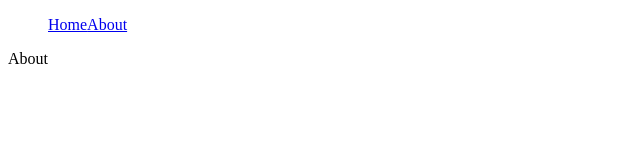
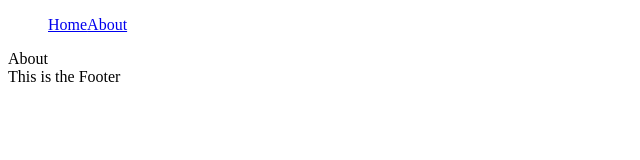
Before and after one commit to yeisondiseno/curso_NextJS_Platzi, a Next.js app: page /about in a window 1280 px wide. Shown: the top 160 px of the page, without its empty margins (0-640 px from the left). Built offline with nearby package versions, Linux system fonts and the light colour scheme.

Commit message:
Y.Montoya: app modifications and set Layout

```diff
--- /dev/null
+++ b/components/Layout/Layout.tsx
@@ -0,0 +1,17 @@
+import { FC } from 'react'
+// components
+import Navbar from '../Navbar/Navbar'
+
+const Layout: FC = ({ children }) => {
+	return (
+		<main>
+			<Navbar />
+			{children}
+			<footer>
+				This is the Footer
+			</footer>
+		</main>
+	)
+}
+
+export default Layout
--- /dev/null
+++ b/pages/_app.tsx
@@ -0,0 +1,26 @@
+import { AppProps } from 'next/app'
+// components
+import Layout from '../components/Layout/Layout'
+
+function MyApp({ Component, pageProps }: AppProps) {
+  // aquí se pueden inyectar los context, providers o layout
+  return (
+    <Layout >
+      <Component {...pageProps} />
+    </Layout>
+  )
+}
+
+// Only uncomment this method if you have blocking data requirements for
+// every single page in your application. This disables the ability to
+// perform automatic static optimization, causing every page in your app to
+// be server-side rendered.
+//
+// MyApp.getInitialProps = async (appContext) => {
+//   // calls page's `getInitialProps` and fills `appProps.pageProps`
+//   const appProps = await App.getInitialProps(appContext);
+//
+//   return { ...appProps }
+// }
+
+export default MyApp
--- a/pages/about.tsx
+++ b/pages/about.tsx
@@ -1,10 +1,8 @@
 // components
-import Navbar from "../components/Navbar/Navbar"
 
 const About = () => {
   return(
     <div>
-      <Navbar />
       About
     </div>
   )
--- a/pages/index.tsx
+++ b/pages/index.tsx
@@ -1,12 +1,11 @@
 import { useEffect, useState } from "react"
 // components
-import Navbar from "../components/Navbar/Navbar"
+
 
 const Home = () => {
   // data
   const [ productList, setProductList ] = useState<TProduct>([])
 
-  console.log('productList', productList)
   useEffect(() => {
     fetch('api/avo')
       .then(res => res.json())
@@ -18,7 +17,6 @@
 
   return(
     <div >
-      <Navbar />
       <h1>
         Hola Mundo adwdawd ad
       </h1>
```
